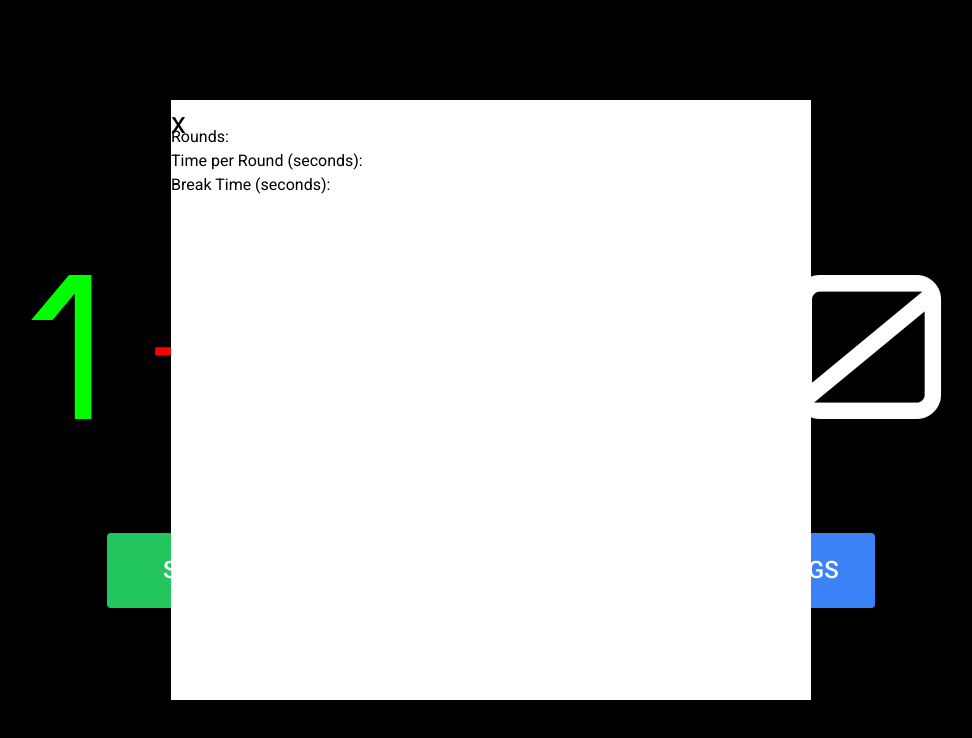
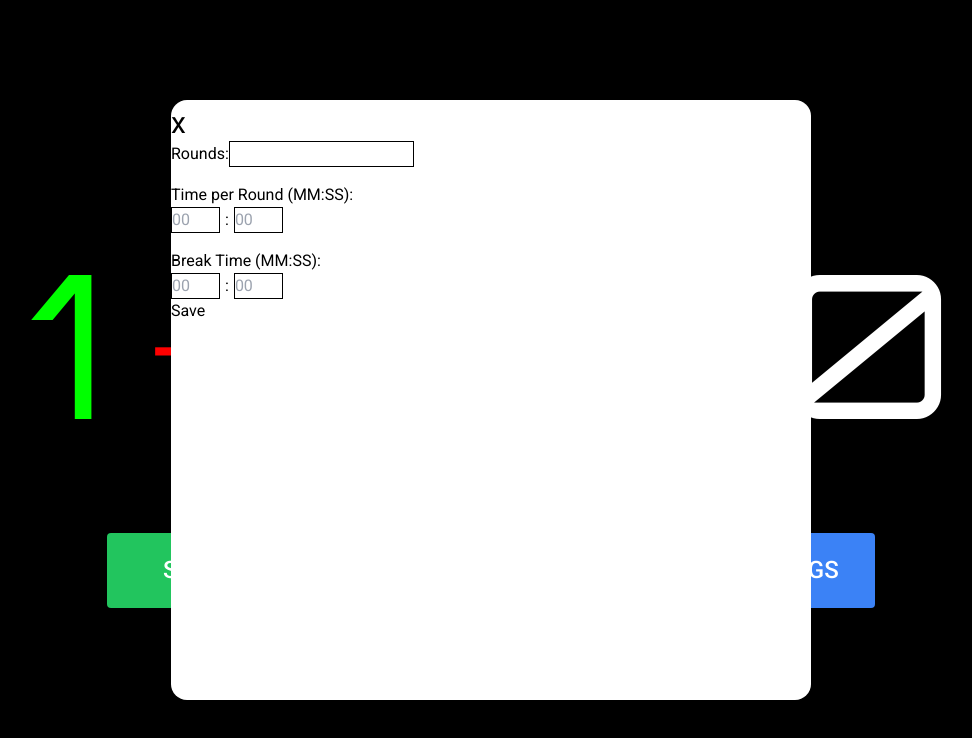
Before and after one commit to Stheven-Cabral/better-boxing-interval-timer, a Next.js app: page / in a window 1280 px wide. Both pictures are taken after a click on the button "SETTINGS". Shown: the top 738 px of the page, without its empty margins (149-1121 px from the left). Built offline with nearby package versions, Linux system fonts and the light colour scheme.

Commit message:
022225 Add input fields for settings modal

```diff
--- a/app/globals.css
+++ b/app/globals.css
@@ -111,7 +111,7 @@ main {
   transform: translate(-50%, -50%);
   width: 50%;
   height: 75%;
-}
+  border-radius: 16px;
 
   .modal-close {
     cursor: pointer;
@@ -119,3 +119,16 @@ main {
     height: 25px;
     font-size: 30px;
   }
+
+  .modal-input-container {
+    margin: 16px 0 0;
+  }
+
+  .modal-input {
+    border: 1px solid black;
+  }
+
+  .modal-input-colon {
+    margin: 0 5px;
+  }
+}
--- a/components/SettingsModal/index.tsx
+++ b/components/SettingsModal/index.tsx
@@ -1,7 +1,7 @@
 export const SettingsModal = () => {
   return (
+    <div className="modal-container">
       <div id="modal" className="modal">
-      <div className="modal-content">
         <div
           className="modal-close"
           onClick={() => {
@@ -13,22 +13,71 @@ export const SettingsModal = () => {
         >
           x
         </div>
+        <div className="modal-inputs">
           <div className="modal-input-container">
             <label className="modal-input-label" htmlFor="rounds">
               Rounds:
             </label>
             <input className="modal-input" type="number" id="rounds" />
-          <br />
-          <label className="modal-input-label" htmlFor="time-per-round">
-            Time per Round (seconds):
+          </div>
+
+          <div className="modal-input-container">
+            <label
+              className="modal-input-label"
+              htmlFor="time-per-round-minutes"
+            >
+              Time per Round (MM:SS):
             </label>
-          <input className="modal-input" type="number" id="time-per-round" />
-          <br />
+            <div className="time-input-group">
+              <input
+                className="modal-input"
+                type="number"
+                id="time-per-round-minutes"
+                placeholder="00"
+                min="0"
+                max="59"
+              />
+              <span className="modal-input-colon">:</span>
+              <input
+                className="modal-input"
+                type="number"
+                id="time-per-round-seconds"
+                placeholder="00"
+                min="0"
+                max="59"
+              />
+            </div>
+          </div>
+
+          <div className="modal-input-container">
             <label className="modal-input-label" htmlFor="break-time">
-            Break Time (seconds):
+              Break Time (MM:SS):
             </label>
-          <input className="modal-input" type="number" id="break-time" />
-          <br />
+            <div className="time-input-group">
+              <input
+                className="modal-input"
+                type="number"
+                id="break-time-minutes"
+                placeholder="00"
+                min="0"
+                max="59"
+              />
+              <span className="modal-input-colon">:</span>
+              <input
+                className="modal-input"
+                type="number"
+                id="break-time-seconds"
+                placeholder="00"
+                min="0"
+                max="59"
+              />
+            </div>
+          </div>
+        </div>
+        <div className="modal-button-container">
+          <button className="modal-button" type="submit">
+            Save
+          </button>
         </div>
       </div>
     </div>
```
Lines whose indentation alone changed are shown as unchanged.
